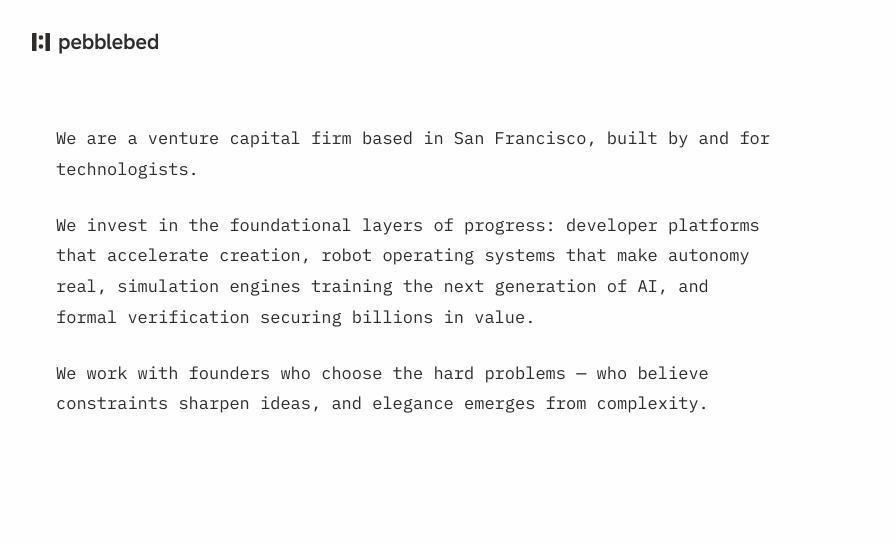
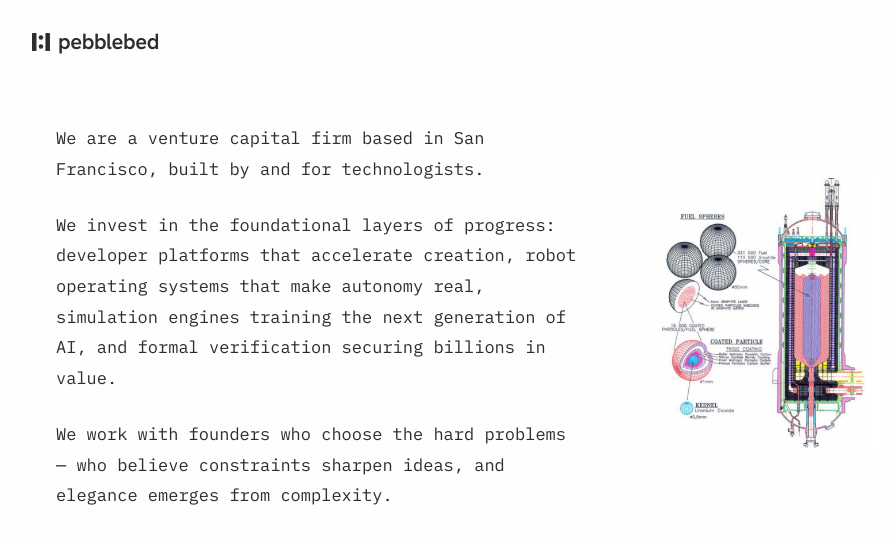
Before and after one commit to cora-kyler/pb, a SvelteKit app: page / in a window 1280 px wide. Shown: the top 544 px of the page, without its empty margins (158-1054 px from the left). Built offline with nearby package versions, Linux system fonts and the light colour scheme.

Commit message:
with reactor image

```diff
--- a/src/routes/+page.svelte
+++ b/src/routes/+page.svelte
@@ -15,6 +15,9 @@
 			<p>We invest in the foundational layers of progress: developer platforms that accelerate creation, robot operating systems that make autonomy real, simulation engines training the next generation of AI, and formal verification securing billions in value.</p>
 			<p>We work with founders who choose the hard problems — who believe constraints sharpen ideas, and elegance emerges from complexity.</p>
 		</div>
+		<div class="hero-image">
+			<img src="/pebbles1.png" alt="Pebblebed illustration" />
+		</div>
 	</section>
 </div>
 
@@ -25,12 +28,10 @@
 		padding: 40px 24px;
 	}
 
-	.hero h1 {
-		font-family: 'Source Serif 4', Georgia, serif;
-		font-size: 48px;
-		font-weight: 400;
-		letter-spacing: -1px;
-		margin-bottom: 32px;
+	.hero {
+		display: flex;
+		align-items: center;
+		gap: 48px;
 	}
 
 	.hero-text {
@@ -47,4 +48,14 @@
 	.hero-text p:last-child {
 		margin-bottom: 0;
 	}
+
+	.hero-image {
+		flex-shrink: 0;
+		width: 280px;
+	}
+
+	.hero-image img {
+		width: 100%;
+		height: auto;
+	}
 </style>
```
